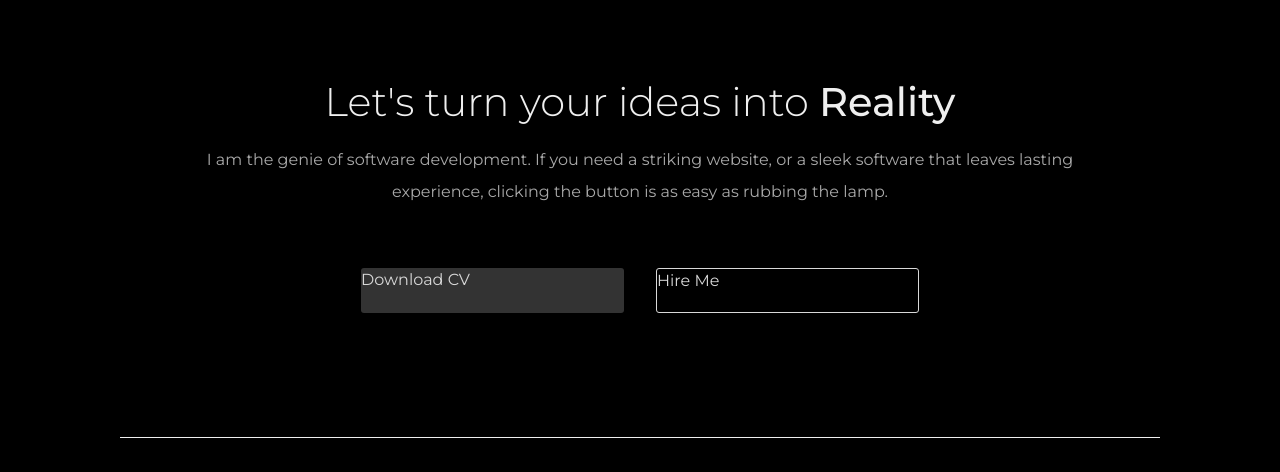
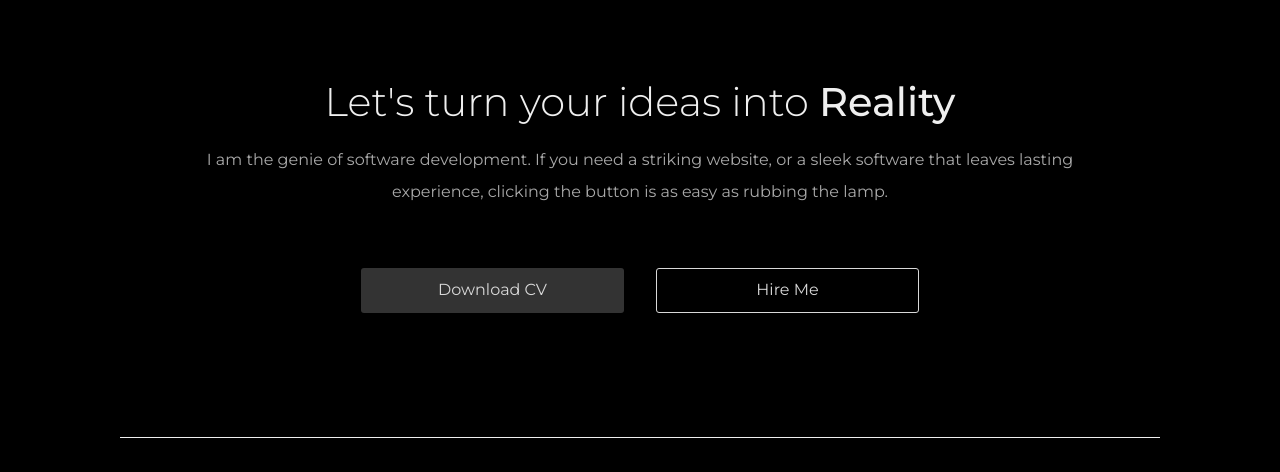
Before and after one commit to KenSumang/Kenaniah-Sumang-Portfolio, a website: page dist/index.html in a window 1280 px wide. Shown: the part 3074-3546 px from the top of the page. Drawn offline with Linux system fonts and the light colour scheme; a web font is replaced by a local one.

Commit message:
Final corrections to the CTA section

```diff
--- a/dist/index.html
+++ b/dist/index.html
@@ -148,12 +148,14 @@
                         <p class="text-[14px]/[24px] text-accent font-normal md:text-[16px]/[32px] mb-[24px] md:mb-[32px] lg:mb-[48px] text-center">
                             I am the genie of software development. If you need a striking website, or a sleek software that leaves lasting experience, clicking the button is as easy as rubbing the lamp.</p>
                         <div class="cta__buttons flex flex-col mx-auto gap-[16px] md:gap-[24px] md:flex-row lg:gap-[32px]">
-                            <a href="../files/Kenaniah-Daniel-Sumang-Resume.pdf" class="text-[16px] w-[263px] h-[45px] text-accent-highlight bg-white/20
-                                rounded-[3px] hover:cursor-pointer hover:text-white hover:bg-white/0 hover:border-[1px] transition duration-250
-                                mx-auto 3xl:mx-0" download>Download CV</a>
-                            <a href="#" class="text-[16px] w-[263px] h-[45px] border-[1px] border-accent-highlight text-accent-highlight
+                            <a href="../files/Kenaniah-Daniel-Sumang-Resume.pdf" download>
+                                <button class="text-[16px] w-[263px] h-[45px] text-accent-highlight bg-white/20
+                                    rounded-[3px] hover:cursor-pointer hover:text-white hover:bg-white/0 hover:border-[1px] transition duration-250
+                                    mx-auto 3xl:mx-0">Download CV</button>
+                            </a>
+                            <button class="text-[16px] w-[263px] h-[45px] border-[1px] border-accent-highlight text-accent-highlight
                                 rounded-[3px] hover:cursor-pointer hover:text-white hover:bg-white/20 hover:border-none transition duration-250
-                                mx-auto 3xl:mx-0">Hire Me</a>
+                                mx-auto 3xl:mx-0" href="#" >Hire Me</button>
                         </div>
                     </div>
                 </div>
```
